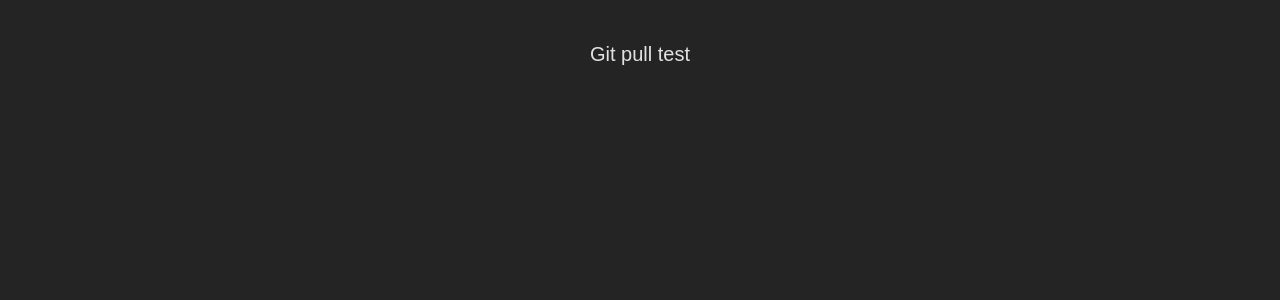
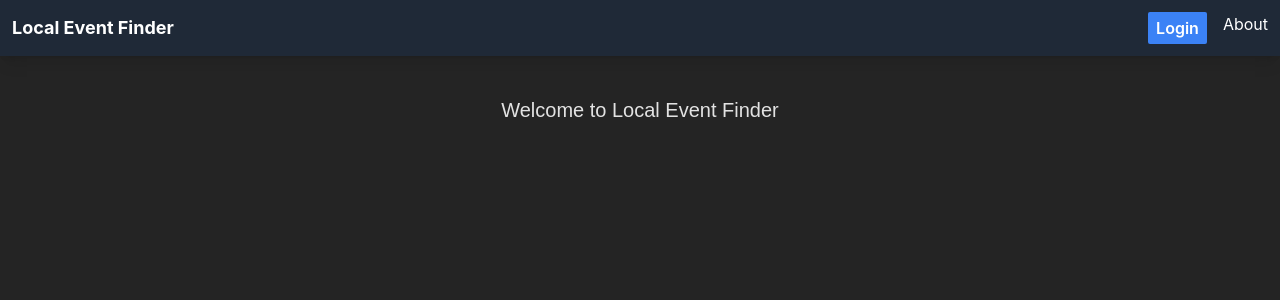
Before and after one commit to lustarm/localeventfinder, a React (Vite) app: page / in a window 1280 px wide. Shown: the top 300 px of the page. Built offline with nearby package versions, Linux system fonts and the light colour scheme.

Commit message:
added navbar

```diff
--- /dev/null
+++ b/src/components/navbar.jsx
@@ -0,0 +1,24 @@
+const Navbar = () => {
+    return (
+        <nav className="bg-gray-800 text-white p-3 shadow-lg">
+            <div className="container mx-auto flex justify-between items-center">
+                <div className="font-bold text-lg">Local Event Finder</div>
+                <ul className="flex space-x-4">
+                    <li>
+                        <button className="bg-blue-500 hover:bg-blue-600
+                            text-white font-semibold py-1 px-2 rounded-sm">
+                            Login
+                        </button>
+                    </li>
+                    <li>
+                        <a href="#" className="hover:text-blue-400">
+                            About
+                        </a>
+                    </li>
+                </ul>
+            </div>
+        </nav>
+    );
+};
+
+export default Navbar;
--- a/src/routes/home.jsx
+++ b/src/routes/home.jsx
@@ -1,11 +1,13 @@
+import Navbar from "../components/navbar"
 import "../index.css"
 
 const Home = () => {
     return (
         <>
+            <Navbar />
             <div className="flex flex-row items-center justify-center py-10">
                 <h1 className="text-xl font-test">
-                    Git pull test
+                    Welcome to Local Event Finder
                 </h1>
             </div>
         </>
```
Also changed, not shown: 1 other file (tests, documents, lock files or other folders).
